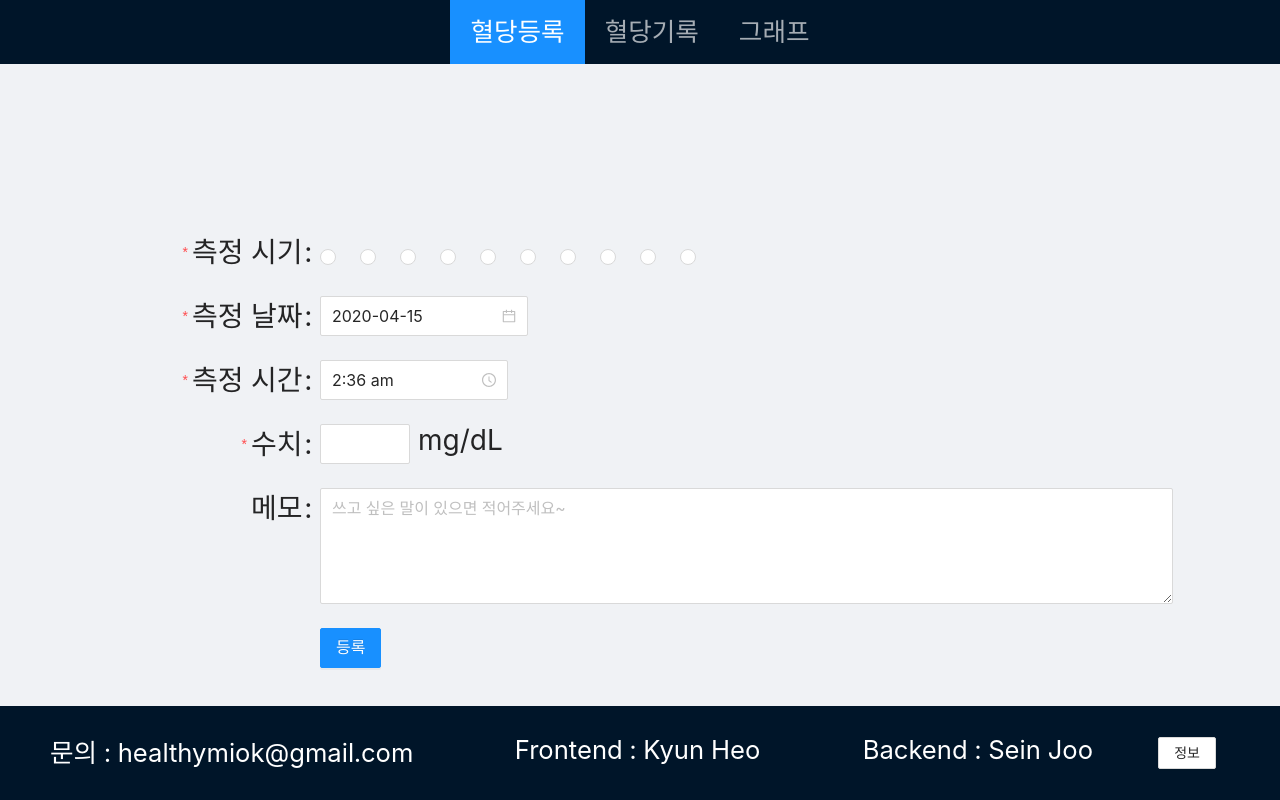
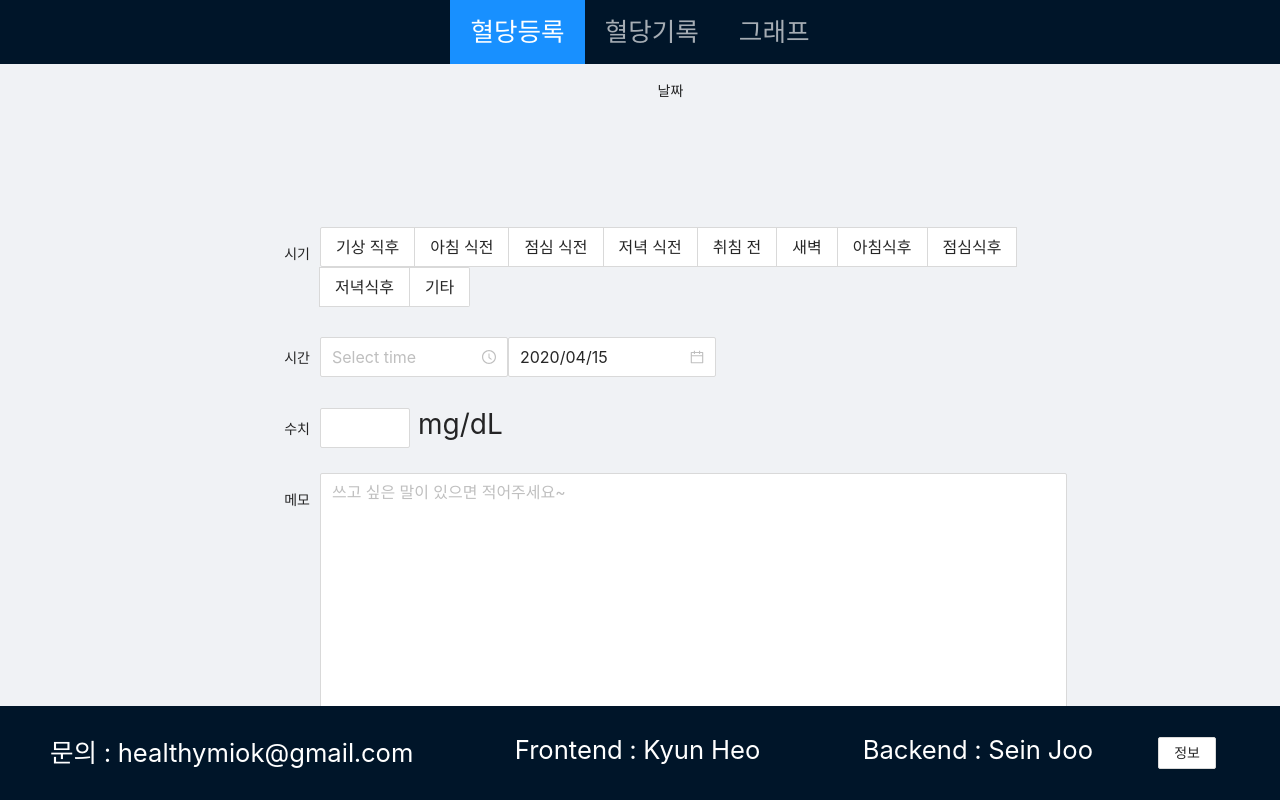
Before and after one commit to SeKyun/healthy-miok, a React (Create React App) app in the folder frontend/: page /bloodSugar in a window 1280 px wide. Built offline with nearby package versions, Linux system fonts and the light colour scheme.

Commit message:
feat: 혈당페이지 디자인 수정

```diff
--- a/frontend/package.json
+++ b/frontend/package.json
@@ -3,6 +3,7 @@
   "version": "0.1.0",
   "private": true,
   "dependencies": {
+    "@ant-design/icons": "^4.1.0",
     "@testing-library/jest-dom": "^4.2.4",
     "@testing-library/react": "^9.3.2",
     "@testing-library/user-event": "^7.1.2",
--- a/frontend/src/components/organisms/home/bloodSugar/enroll/enroll.js
+++ b/frontend/src/components/organisms/home/bloodSugar/enroll/enroll.js
@@ -1,76 +1,93 @@
 import React from 'react';
 import {
+  Button,
+  DatePicker,
   Form,
   Radio,
-  DatePicker,
   TimePicker,
+  InputNumber,
   Input,
-  Button,
-  InputNumber,
 } from 'antd';
+import './enroll.scss';
+import { CaretLeftOutlined, CaretRightOutlined } from '@ant-design/icons';
 import moment from 'moment';
-import './enroll.scss';
+
+
 const Enroll = () => {
   const dateFormat = 'YYYY/MM/DD';
+  const [date, setDate] = React.useState(moment(new Date(), dateFormat));
+  const formItemLayout = {
+    labelCol: { span: 6 },
+    wrapperCol: { span: 14 },
+  };
+
+  const SubmitFunc = () => {
+
+  };
   return (
     <div className="enroll">
-      <Form
-        size="large"
-        labelCol={{
-          span: 6,
-        }}
-        wrapperCol={{
-          span: 16,
-        }}
-      >
+      <Form colon={false} size="large" {...formItemLayout}>
         <Form.Item
-          name="radio-group"
-          label="측정 시기"
-          rules={[{ required: true, message: '측정 시기를 선택해주세요' }]}
+          name="datePickLayout"
+          label="날짜"
+          labelCol={{ span: 12, offset: 1 }}
+          wrapperCol={{ span: 12, offset: 11 }}
         >
+          <Button
+            type="link"
+            size="large"
+            icon={<CaretLeftOutlined />}
+            onClick={() => {
+              setDate(moment(date, dateFormat).subtract('days', 1));
+            }}
+          />
+          <DatePicker
+            defaultValue={moment(date, dateFormat)}
+            format={dateFormat}
+            value={moment(date, dateFormat)}
+          />
+          <Button
+            type="link"
+            size="large"
+            icon={<CaretRightOutlined />}
+            onClick={() => {
+              setDate(moment(date, dateFormat).add('days', 1));
+            }}
+          />
+        </Form.Item>
+        <Form.Item name="timeLayout" label="시기">
           <Radio.Group>
-            <Radio value="a">아침 식전</Radio>
-            <Radio value="b">아침 식후</Radio>
-            <Radio value="c">점심 식전</Radio>
-            <Radio value="d">점심 식후</Radio>
-            <Radio value="e">저녁 식전</Radio>
-            <Radio value="f">저녁 식후</Radio>
-            <Radio value="g">취침 전</Radio>
-            <Radio value="h">운동 후</Radio>
-            <Radio value="i">새벽</Radio>
-            <Radio value="j">기타</Radio>
+            <Radio.Button value="기상 직후">기상 직후</Radio.Button>
+            <Radio.Button value="아침 식전">아침 식전</Radio.Button>
+            <Radio.Button value="점심 식전">점심 식전</Radio.Button>
+            <Radio.Button value="저녁 식전">저녁 식전</Radio.Button>
+            <Radio.Button value="취침 전">취침 전</Radio.Button>
+            <Radio.Button value="새벽">새벽</Radio.Button>
+            <Radio.Button value="아침 식후">아침식후</Radio.Button>
+            <Radio.Button value="7">점심식후</Radio.Button>
+            <Radio.Button value="8">저녁식후</Radio.Button>
+            <Radio.Button value="9">기타</Radio.Button>
           </Radio.Group>
         </Form.Item>
-        <Form.Item
-          name="Day"
-          label="측정 날짜"
-          rules={[{ required: true, message: '측정 날짜를 선택해주세요' }]}
-        >
-          <DatePicker defaultValue={moment(new Date(), dateFormat)} />
+        <Form.Item name="layout" label="시간">
+          <TimePicker use12Hours format="h:mm a" />
+          <DatePicker
+            defaultValue={moment(new Date(), dateFormat)}
+            format={dateFormat}
+          />
         </Form.Item>
-        <Form.Item
-          name="time"
-          label="측정 시간"
-          rules={[{ required: true, message: '측정 시간을 선택해주세요' }]}
-        >
-          <TimePicker use12Hours format="h:mm a" defaultValue={moment()}/>
-        </Form.Item>
-        <Form.Item
-          name="input-number"
-          label="수치"
-          rules={[{ required: true, message: '수치를 입력해주세요' }]}
-        >
+        <Form.Item name="input-number" label="수치">
           <InputNumber min={0} max={800} />
           <span className="ant-form-text">mg/dL</span>
         </Form.Item>
         <Form.Item name="memo" label="메모">
           <Input.TextArea
-            rows={4}
+            rows={10}
             placeholder="쓰고 싶은 말이 있으면 적어주세요~"
           />
         </Form.Item>
-        <Form.Item label=" " colon={false}>
-          <Button type="primary" htmlType="submit">
+        <Form.Item colon={false} wrapperCol={{ span: 12, offset: 12 }}>
+          <Button type="primary" onClick={SubmitFunc}>
             등록
           </Button>
         </Form.Item>
--- a/frontend/src/components/organisms/home/bloodSugar/enroll/enroll.scss
+++ b/frontend/src/components/organisms/home/bloodSugar/enroll/enroll.scss
@@ -1,13 +1,13 @@
 .enroll {
   height: 100%;
-  .ant-form {
-    margin: 12em 0;
-    .ant-form-item {
-      font-size: 2em;
-      line-height: 1em;
-      label {
-        font-size: 1em;
-      }
-    }
+  // .ant-form {
+  //   margin: 4vw 4vw;
+  //   text-align: center;
+  .ant-form-item {
+    font-size: 2em;
+    // label {
+    //   font-size: 1em;
+    // }
   }
+  // }
 }
```
Also changed, not shown: 1 other file (tests, documents, lock files or other folders).
